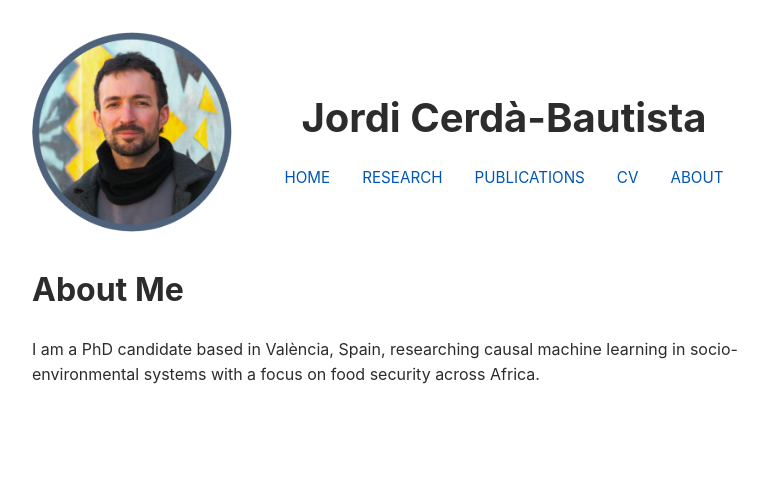
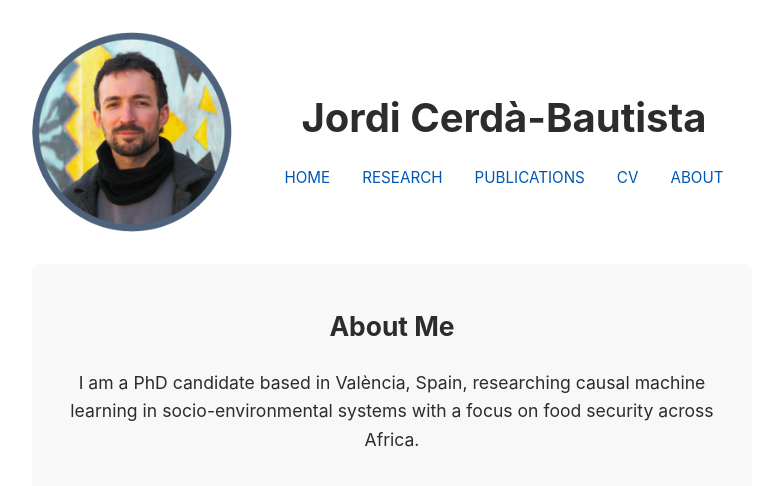
Before and after one commit to jordicbau/jordicbau.github.io, a Jekyll site: the page built from about.md, in a window 1280 px wide. Shown: the top 486 px of the page, without its empty margins (248-1009 px from the left). Built offline with Jekyll 4.4.1, drawn with Linux system fonts in a browser that asks for light colours.

Commit message:
Update about.md

```diff
--- a/about.md
+++ b/about.md
@@ -19,5 +19,7 @@ title: About
   </div>
 </header>
 
+<section class="bio">
 <h1>About Me</h1>
 <p>I am a PhD candidate based in València, Spain, researching causal machine learning in socio-environmental systems with a focus on food security across Africa.</p>
+</section>
```
